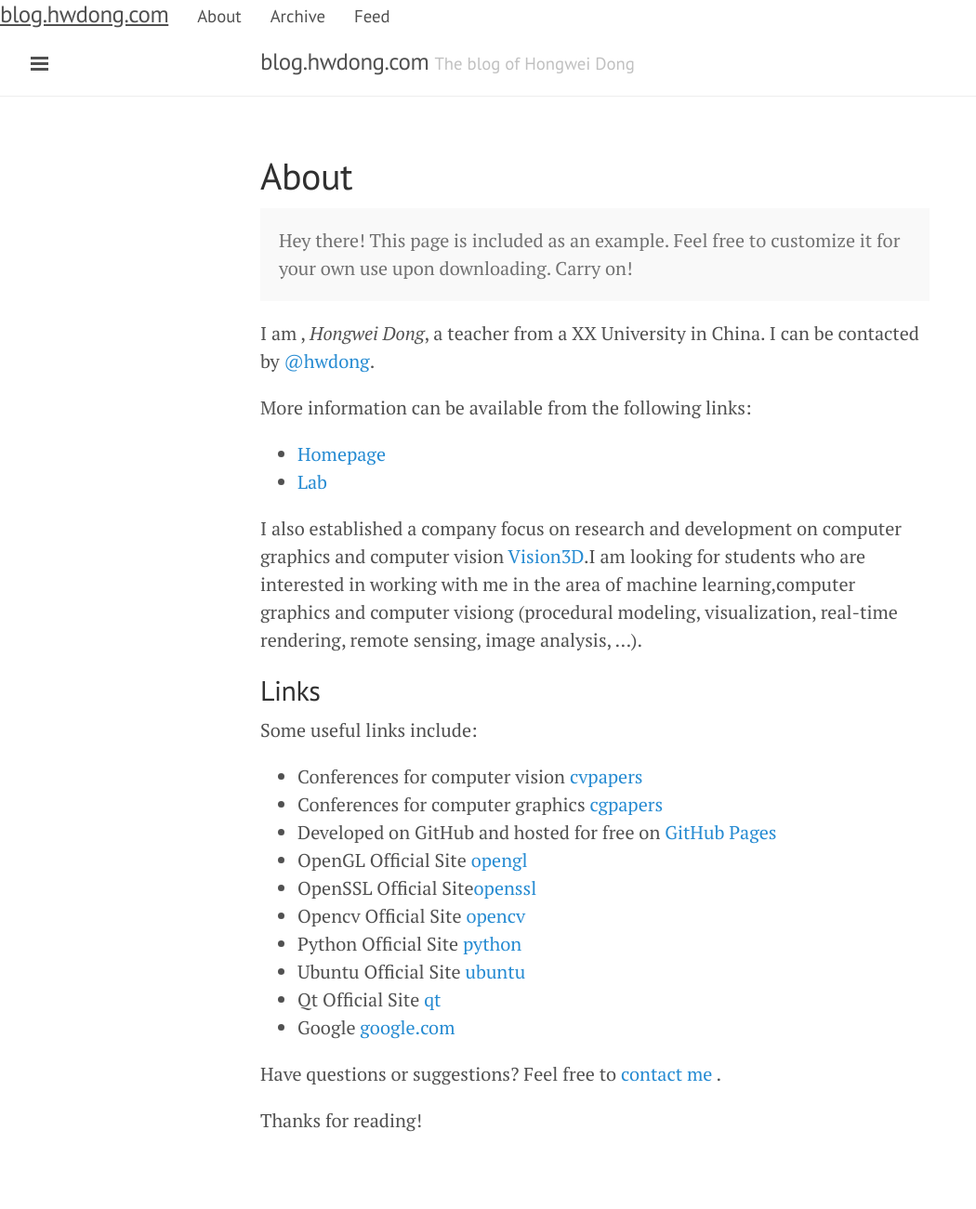
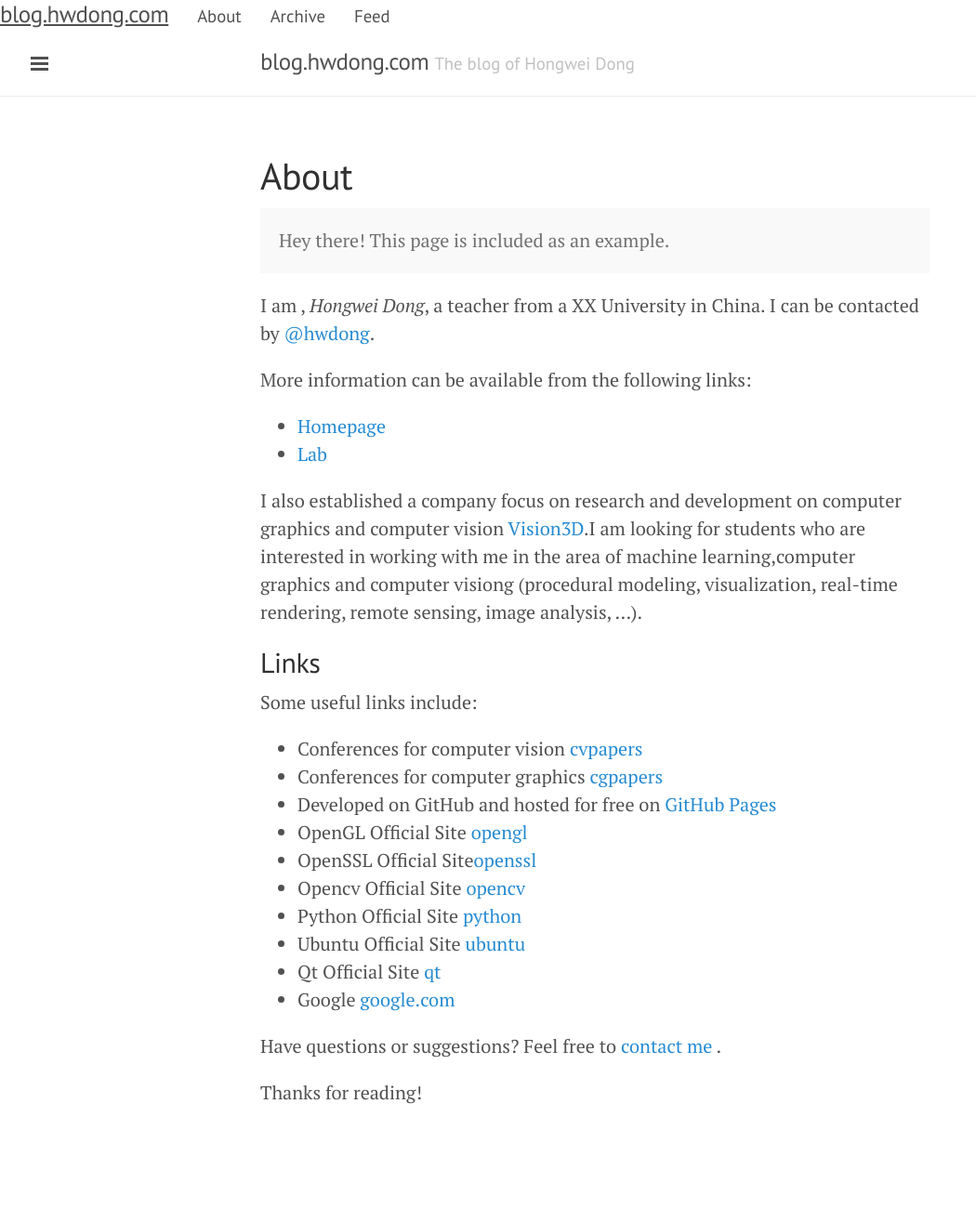
Before and after one commit to hwdong/hwdong-old.github.io, a Jekyll site: the page built from about.md, in a window 1280 px wide. Shown: the whole page at 93% size, without its empty margins (0-1050 px from the left). Built offline with Jekyll 4.4.1, drawn with Linux system fonts in a browser that asks for light colours; Markdown is read by kramdown in place of the engine named in the settings; after the commit the page ends 1271 px from its top, so only the background shows below that.

Commit message:
Updated about.md

```diff
--- a/about.md
+++ b/about.md
@@ -5,7 +5,7 @@
 ---
 
 <p class="message">
-  Hey there! This page is included as an example. Feel free to customize it for your own use upon downloading. Carry on!
+  Hey there! This page is included as an example.
 </p>
 
 I am , *Hongwei Dong*, a teacher from a XX University in China. I can be contacted by [@hwdong](https://hwdong.com).
```
